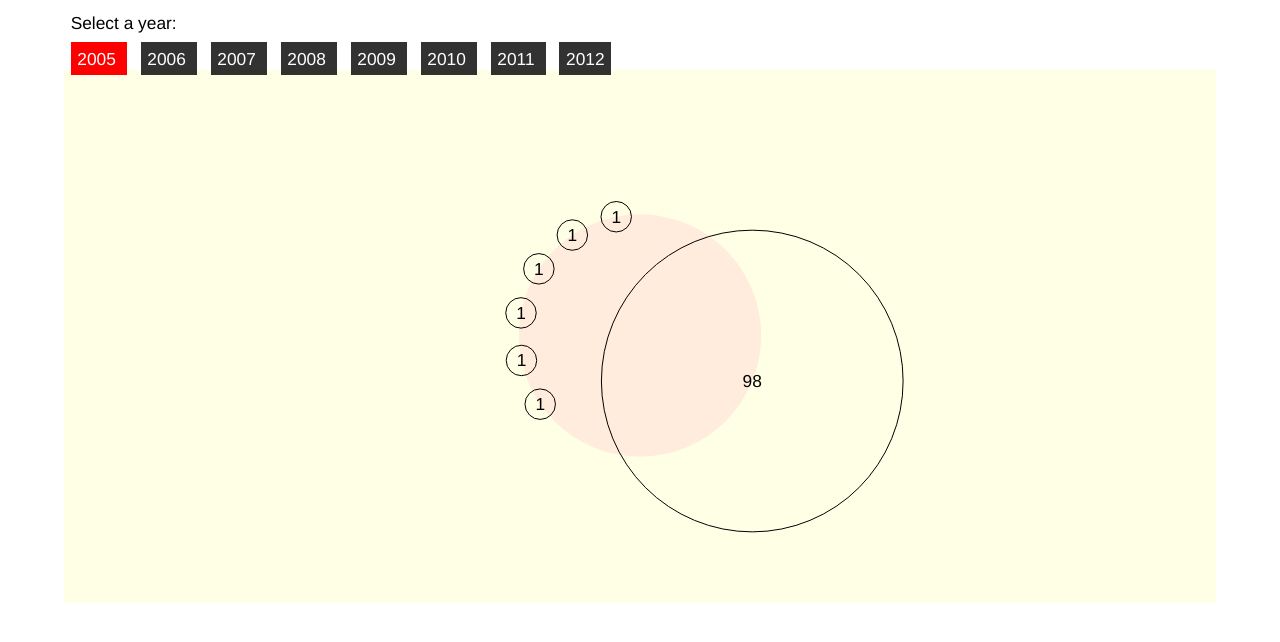
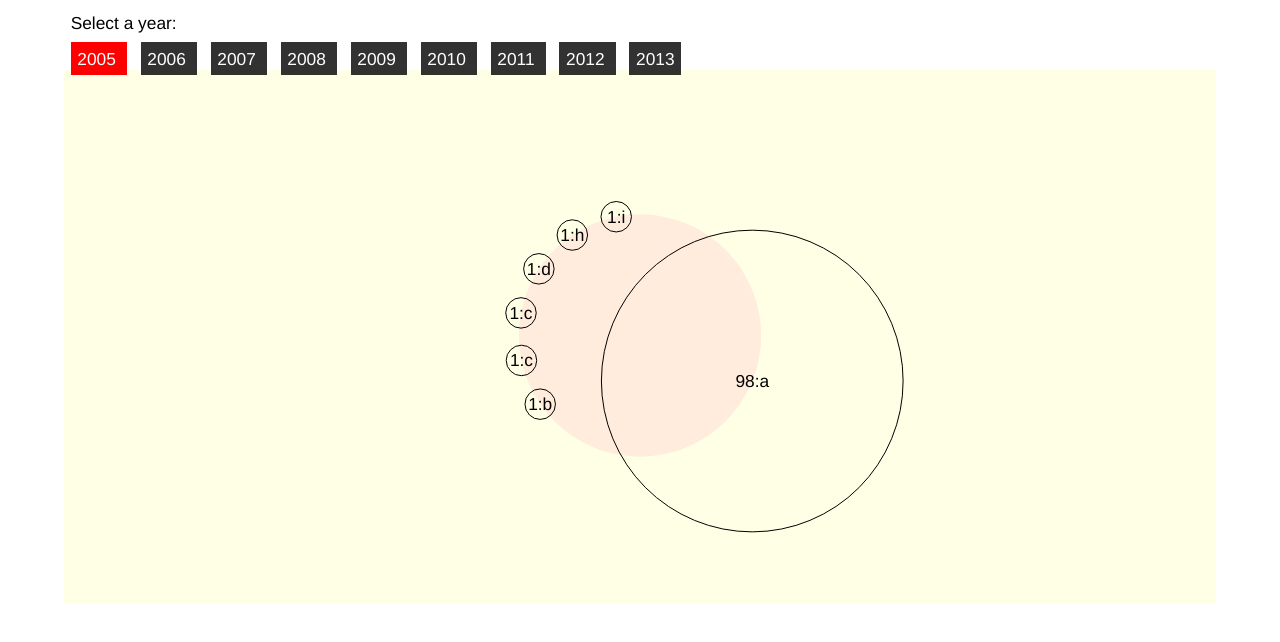
Before and after one commit to Kinross/bubbleChart, a plain HTML site: page index.html in a window 1280 px wide. Drawn offline with Linux system fonts and the light colour scheme.

Commit message:
bubbles ordered numerically
Next to do: for each bubble have the animation coming from previous
year's bubble.

```diff
--- a/index.html
+++ b/index.html
@@ -74,6 +74,7 @@
         <span>2010 </span>
         <span>2011 </span>
         <span>2012 </span>
+        <span>2013 </span>
         <div id='g'>
         </div>
     </body>
@@ -111,7 +112,18 @@
         }
 
         // areas
-        var data = [[0, 0, 0, 0, 0, 0, 0, 0, 0, 0, 0, 0, 0, 0, 0, 0, 0, 0, 0, 0, 0, 0, 0, 0, 0, 0], [98, 1, 1, 1, 1, 0, 0, 0, 1, 1, 0, 0, 0, 0, 0, 0, 0, 0, 0, 0, 0, 0, 0, 0, 0, 0], [2, 1, 0, 0, 0, 0, 0, 0, 0, 0, 0, 0, 0, 0, 0, 0, 0, 0, 0, 0, 0, 0, 0, 0, 0, 0], [2, 1, 1, 1, 1, 4, 1, 0.4, 1, 1, 0, 0, 0, 0, 0, 0, 0, 0, 0, 0, 0, 0, 0, 0, 0, 0], [6, 7, 8, 4, 6, 9, 3, 5, 7, 9, 6, 3, 4, 5, 6, 5, 3, 6, 8, 0, 0, 0, 0, 0, 0, 0], [1, 0, 0, 0, 0, 0, 0, 0, 0, 0, 0, 0, 0, 0, 0, 0, 0, 0, 0, 0, 0, 0, 0, 0, 0, 0], [0, 0, 0, 0, 0, 0, 0, 0, 0, 0, 0, 0, 0, 0, 0, 0, 0, 0, 0, 0, 0, 0, 0, 0, 0, 0], [70, 1, 1, 1, 1, 0, 0, 0, 1, 1, 0, 0, 0, 0, 0, 0, 0, 0, 0, 0, 0, 0, 0, 0, 0, 0], [4, 1, 1, 0, 0, 0, 0, 0, 0, 0, 0, 0, 0, 0, 0, 0, 0, 0, 0, 0, 0, 0, 0, 0, 0, 0]];
+        var data = [
+		[{id:"a",area: 0},{id:"b",area:  0},{id:"c",area:  0},{id:"c",area:  0},{id:"d",area:  0},{id:"e",area:  0},{id:"f",area:  0},{id:"g",area:  0},{id:"h",area:  0},{id:"i",area:  0},{id:"j",area:  0},{id:"k",area:  0},{id:"l",area:  0},{id:"m",area:  0},{id:"n",area:  0},{id:"o",area:  0},{id:"p",area:  0},{id:"q",area:  0},{id:"r",area:  0},{id:"s",area:  0},{id:"t",area:  0},{id:"u",area:  0},{id:"v",area:  0},{id:"w",area:  0},{id:"x",area:  0},{id:"y",area:  0}],
+		[{id:"a",area: 98},{id:"b",area:  1},{id:"c",area:  1},{id:"c",area:  1},{id:"d",area:  1},{id:"e",area:  0},{id:"f",area:  0},{id:"g",area:  0},{id:"h",area:  1},{id:"i",area:  1},{id:"j",area:  0},{id:"k",area:  0},{id:"l",area:  0},{id:"m",area:  0},{id:"n",area:  0},{id:"o",area:  0},{id:"p",area:  0},{id:"q",area:  0},{id:"r",area:  0},{id:"s",area:  0},{id:"t",area:  0},{id:"u",area:  0},{id:"v",area:  0},{id:"w",area:  0},{id:"x",area:  0},{id:"y",area:  0}],
+		[{id:"a",area: 2},{id:"b",area:  1},{id:"c",area:  0},{id:"c",area:  0},{id:"d",area:  0},{id:"e",area:  0},{id:"f",area:  0},{id:"g",area:  0},{id:"h",area:  0},{id:"i",area:  0},{id:"j",area:  0},{id:"k",area:  0},{id:"l",area:  0},{id:"m",area:  0},{id:"n",area:  0},{id:"o",area:  0},{id:"p",area:  0},{id:"q",area:  0},{id:"r",area:  0},{id:"s",area:  0},{id:"t",area:  0},{id:"u",area:  0},{id:"v",area:  0},{id:"w",area:  0},{id:"x",area:  0},{id:"y",area:  0}],
+		[{id:"a",area: 2},{id:"b",area:  1},{id:"c",area:  1},{id:"c",area:  1},{id:"d",area:  1},{id:"e",area:  4},{id:"f",area:  1},{id:"g",area:  0.4},{id:"h",area:  1},{id:"i",area:  1},{id:"j",area:  0},{id:"k",area:  0},{id:"l",area:  0},{id:"m",area:  0},{id:"n",area:  0},{id:"o",area:  0},{id:"p",area:  0},{id:"q",area:  0},{id:"r",area:  0},{id:"s",area:  0},{id:"t",area:  0},{id:"u",area:  0},{id:"v",area:  0},{id:"w",area:  0},{id:"x",area:  0},{id:"y",area:  0}],
+		[{id:"a",area: 6},{id:"b",area:  7},{id:"c",area:  8},{id:"c",area:  4},{id:"d",area:  6},{id:"e",area:  9},{id:"f",area:  3},{id:"g",area:  5},{id:"h",area:  7},{id:"i",area:  9},{id:"j",area:  6},{id:"k",area:  3},{id:"l",area:  4},{id:"m",area:  5},{id:"n",area:  6},{id:"o",area:  5},{id:"p",area:  3},{id:"q",area:  6},{id:"r",area:  8},{id:"s",area:  0},{id:"t",area:  0},{id:"u",area:  0},{id:"v",area:  0},{id:"w",area:  0},{id:"x",area:  0},{id:"y",area:  0}],
+		[{id:"a",area: 1},{id:"b",area:  0},{id:"c",area:  0},{id:"c",area:  0},{id:"d",area:  0},{id:"e",area:  0},{id:"f",area:  0},{id:"g",area:  0},{id:"h",area:  0},{id:"i",area:  0},{id:"j",area:  0},{id:"k",area:  0},{id:"l",area:  0},{id:"m",area:  0},{id:"n",area:  0},{id:"o",area:  0},{id:"p",area:  0},{id:"q",area:  0},{id:"r",area:  0},{id:"s",area:  0},{id:"t",area:  0},{id:"u",area:  0},{id:"v",area:  0},{id:"w",area:  0},{id:"x",area:  0},{id:"y",area:  0}],
+		[{id:"a",area: 0},{id:"b",area:  0},{id:"c",area:  0},{id:"c",area:  0},{id:"d",area:  0},{id:"e",area:  0},{id:"f",area:  0},{id:"g",area:  0},{id:"h",area:  0},{id:"i",area:  0},{id:"j",area:  0},{id:"k",area:  0},{id:"l",area:  0},{id:"m",area:  0},{id:"n",area:  0},{id:"o",area:  0},{id:"p",area:  0},{id:"q",area:  0},{id:"r",area:  0},{id:"s",area:  0},{id:"t",area:  0},{id:"u",area:  0},{id:"v",area:  0},{id:"w",area:  0},{id:"x",area:  0},{id:"y",area:  0}],
+		[{id:"a",area: 70},{id:"b",area:  1},{id:"c",area:  1},{id:"c",area:  1},{id:"d",area:  1},{id:"e",area:  0},{id:"f",area:  0},{id:"g",area:  0},{id:"h",area:  1},{id:"i",area:  1},{id:"j",area:  0},{id:"k",area:  0},{id:"l",area:  0},{id:"m",area:  0},{id:"n",area:  0},{id:"o",area:  0},{id:"p",area:  0},{id:"q",area:  0},{id:"r",area:  0},{id:"s",area:  0},{id:"t",area:  0},{id:"u",area:  0},{id:"v",area:  0},{id:"w",area:  0},{id:"x",area:  0},{id:"y",area:  0}],
+		[{id:"a",area: 4},{id:"b",area:  1},{id:"c",area:  1},{id:"c",area:  0},{id:"d",area:  0},{id:"e",area:  0},{id:"f",area:  0},{id:"g",area:  0},{id:"h",area:  0},{id:"i",area:  0},{id:"j",area:  0},{id:"k",area:  0},{id:"l",area:  0},{id:"m",area:  0},{id:"n",area:  0},{id:"o",area:  0},{id:"p",area:  0},{id:"q",area:  0},{id:"r",area:  0},{id:"s",area:  0},{id:"t",area:  0},{id:"u",area:  0},{id:"v",area:  0},{id:"w",area:  0},{id:"x",area:  0},{id:"y",area:  0}],
+		[{id:"a",area: 70},{id:"b",area:  1},{id:"c",area:  1},{id:"c",area:  1},{id:"d",area:  1},{id:"e",area:  10},{id:"f",area:  10},{id:"g",area:  10},{id:"h",area:  1},{id:"i",area:  1},{id:"j",area:  10},{id:"k",area:  10},{id:"l",area:  10},{id:"m",area:  10},{id:"n",area:  10},{id:"o",area:  10},{id:"p",area:  10},{id:"q",area:  10},{id:"r",area:  10},{id:"s",area:  10},{id:"t",area:  10},{id:"u",area:  10},{id:"v",area:  10},{id:"w",area:  10},{id:"x",area:  10},{id:"y",area:  10}]
+		];
 
 
         function setUpBubbleChart(){
@@ -137,9 +149,19 @@
             }
         }
 
+
+        function sortByKey(array, key){
+            return array.sort(function(a, b){
+                var x = a[key];
+                var y = b[key];
+                return ((x > y) ? -1 : ((x < y) ? 1 : 0));
+            });
+        }
+
+
         function upDateBubbleChart(x){
 
-            var total = 0, degrees = 0, radius, newR, radius_multiplier, i, number_of_bubbles_to_show = 0, XY;
+            var total = 0, degrees = 0, radius, newR, radius_multiplier, i, number_of_bubbles_to_show = 0, XY, newArray;
 
             dataPoint = x;
 
@@ -157,13 +179,16 @@
             },400);
 
 
+            newArray = sortByKey(data[dataPoint], 'area');
+
+			data[dataPoint] = newArray;
 
             for (i = 0; i < data[dataPoint].length; i++) {
 
                 // radius = sqrt(area / PI)
-                total = total + Math.sqrt(data[dataPoint][i] / Math.PI)
+                total = total + Math.sqrt(data[dataPoint][i].area / Math.PI)
 
-                if (data[dataPoint][i] > 0) {
+                if (data[dataPoint][i].area > 0) {
                     number_of_bubbles_to_show++;
                 }
 
@@ -184,7 +209,7 @@
 
             for (i = 0; i < data[dataPoint].length; i++) {
 
-                radius = Math.sqrt(data[dataPoint][i] / Math.PI);
+                radius = Math.sqrt(data[dataPoint][i].area / Math.PI);
 
                 degrees = degrees + radius;
 
@@ -196,7 +221,7 @@
                     radius_multiplier = bigR / total;
                 }
 
-                if (data[dataPoint][i] > 0) {
+                if (data[dataPoint][i].area > 0) {
 
                     XY = calculate_a_point_on_a_circles_circumference(bigR, bigCX, bigCY, newR);
 
@@ -206,7 +231,7 @@
                         "r": radius * radius_multiplier
                     }, 400);
 
-                    texts[i].attr("text", data[dataPoint][i]);
+                    texts[i].attr("text", data[dataPoint][i].area + ":" + data[dataPoint][i].id);
 
                     texts[i].stop().animate({
                         "x": XY.cx,
```
